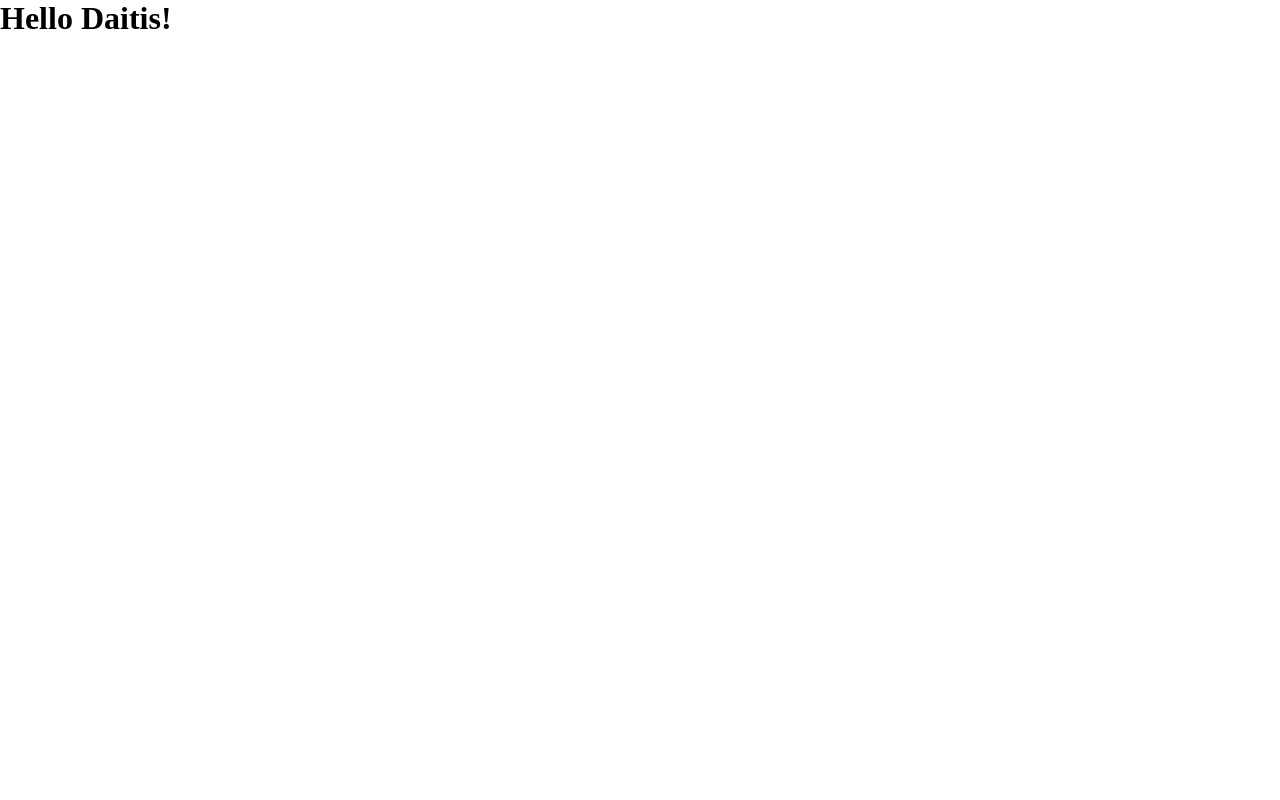
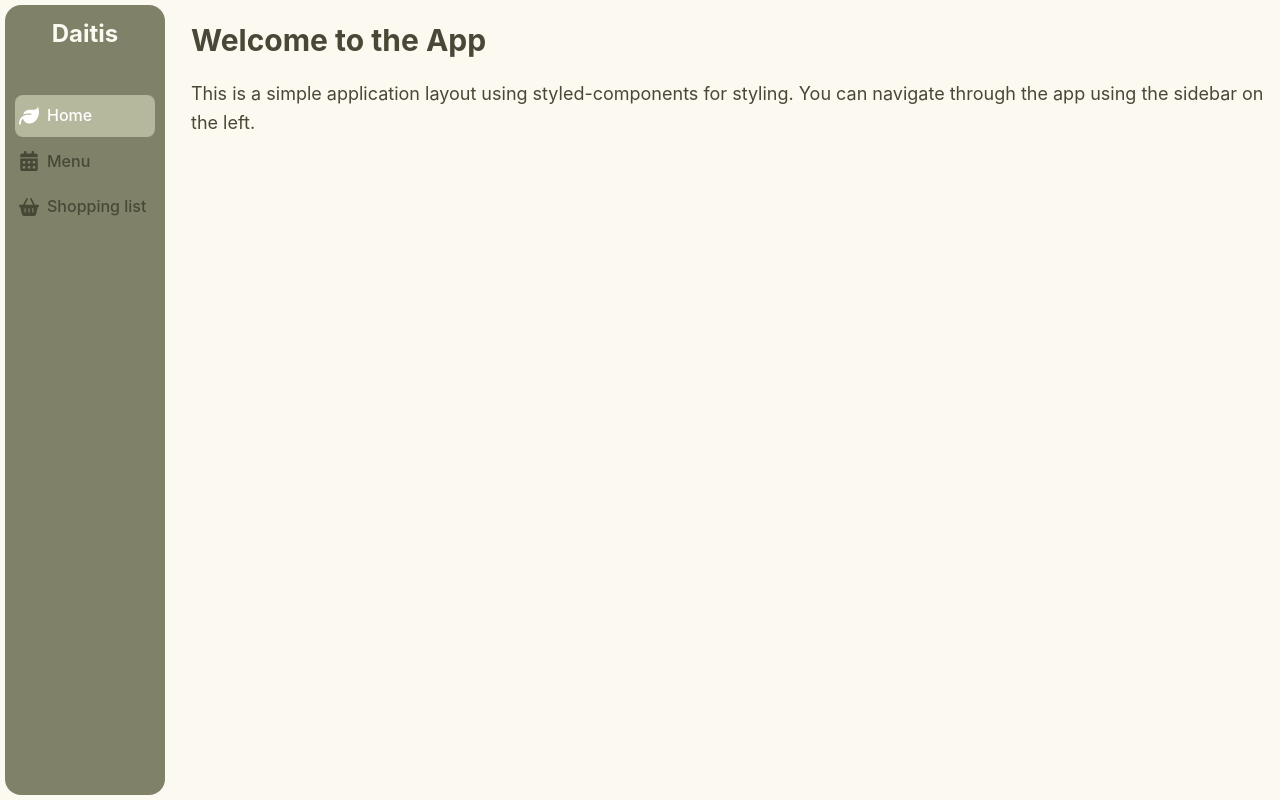
Before and after one commit to feergalope/daitis, a React (Vite) app: page / in a window 1280 px wide. Built offline with nearby package versions, Linux system fonts and the light colour scheme.

Commit message:
Basic structure with navigation bar

```diff
--- a/src/App.jsx
+++ b/src/App.jsx
@@ -1,8 +1,13 @@
+import { AppLayout } from './components/AppLayout';
+import { Navbar } from './components/Navbar';
+import { Main } from './components/Main';
+
 function App() {
 	return (
-		<>
-			<h1>Hello Daitis!</h1>
-		</>
+		<AppLayout>
+			<Navbar />
+			<Main />
+		</AppLayout>
 	);
 }
 
--- /dev/null
+++ b/src/components/AppLayout.jsx
@@ -0,0 +1,21 @@
+import React from 'react';
+import styled from 'styled-components';
+
+const AppLayoutStyled = styled.div`
+	background-color: var(--color-oyster-light);
+	color: var(--color-truffle-dark);
+	display: flex;
+
+	font-family: var(--font-family-sans-serif);
+	line-height: 1.6;
+	-webkit-font-smoothing: antialiased;
+	-moz-osx-font-smoothing: grayscale;
+
+	height: 100dvh;
+	width: 100dvw;
+	overflow: hidden;
+`;
+
+export function AppLayout({ children }) {
+	return <AppLayoutStyled>{children}</AppLayoutStyled>;
+}
--- /dev/null
+++ b/src/components/Logo.jsx
@@ -0,0 +1,14 @@
+import React from 'react';
+import styled from 'styled-components';
+
+const Brand = styled.span`
+	height: 5rem;
+	display: block;
+	text-align: center;
+	font-size: 1.5rem;
+	font-weight: bold;
+`;
+
+export function Logo() {
+	return <Brand>Daitis</Brand>;
+}
--- /dev/null
+++ b/src/components/Main.jsx
@@ -0,0 +1,30 @@
+import styled from 'styled-components';
+
+const MainStyled = styled.main`
+	flex: 1;
+	padding: 1rem;
+	display: flex;
+	flex-direction: column;
+`;
+
+const Title = styled.h1`
+	font-size: 1.875rem;
+	font-weight: bold;
+	margin-bottom: 1rem;
+`;
+
+const Paragraph = styled.p`
+	font-size: 1.125rem;
+`;
+
+export function Main() {
+	return (
+		<MainStyled>
+			<Title>Welcome to the App</Title>
+			<Paragraph>
+				This is a simple application layout using styled-components for styling. You can navigate through the app using
+				the sidebar on the left.
+			</Paragraph>
+		</MainStyled>
+	);
+}
--- /dev/null
+++ b/src/components/Navbar.jsx
@@ -0,0 +1,28 @@
+import React from 'react';
+import styled from 'styled-components';
+import { Logo } from './Logo';
+import { NavigationMenu } from './NavigationMenu';
+
+const StyledHeader = styled.header`
+	background-color: var(--color-sage-dark);
+	color: var(--color-oyster-light);
+
+	height: calc(100vh - 10px); /* 100% del viewport menos 5px arriba y 5px abajo */
+	width: 10rem;
+	margin: 5px;
+
+	margin-right: 10px;
+	padding: 10px;
+
+	border-radius: 1rem;
+	overflow: hidden;
+`;
+
+export function Navbar() {
+	return (
+		<StyledHeader>
+			<Logo />
+			<NavigationMenu />
+		</StyledHeader>
+	);
+}
--- /dev/null
+++ b/src/components/NavigationMenu.jsx
@@ -0,0 +1,65 @@
+import styled from 'styled-components';
+import { FaLeaf, FaCalendarDays, FaBasketShopping } from 'react-icons/fa6';
+
+const NavList = styled.ul`
+	display: flex;
+	flex-direction: column;
+	padding: 0;
+	list-style: none;
+	gap: 0.25rem;
+`;
+
+const NavItem = styled.li``;
+
+const StyledNavLink = styled.a`
+	display: flex;
+	align-items: center;
+	gap: 0.5rem;
+	font-weight: 500;
+	padding: 0.5rem 0.25rem;
+	border-radius: 0.5rem;
+	color: var(--color-truffle-dark);
+	text-decoration: none;
+	transition:
+		background-color 0.2s ease,
+		color 0.2s ease;
+
+	svg {
+		font-size: 1.25rem;
+	}
+
+	&:hover {
+		background-color: var(--color-sage);
+		color: white;
+	}
+
+	&.active {
+		background-color: var(--color-sage-light);
+		color: white;
+	}
+`;
+
+export function NavigationMenu() {
+	return (
+		<NavList>
+			<NavItem>
+				<StyledNavLink href="#" className="active">
+					<FaLeaf />
+					Home
+				</StyledNavLink>
+			</NavItem>
+			<NavItem>
+				<StyledNavLink href="#">
+					<FaCalendarDays />
+					Menu
+				</StyledNavLink>
+			</NavItem>
+			<NavItem>
+				<StyledNavLink href="#">
+					<FaBasketShopping />
+					Shopping list
+				</StyledNavLink>
+			</NavItem>
+		</NavList>
+	);
+}
```
Also changed, not shown: src/components/NavElement.jsx (added, +19 -0 lines).
